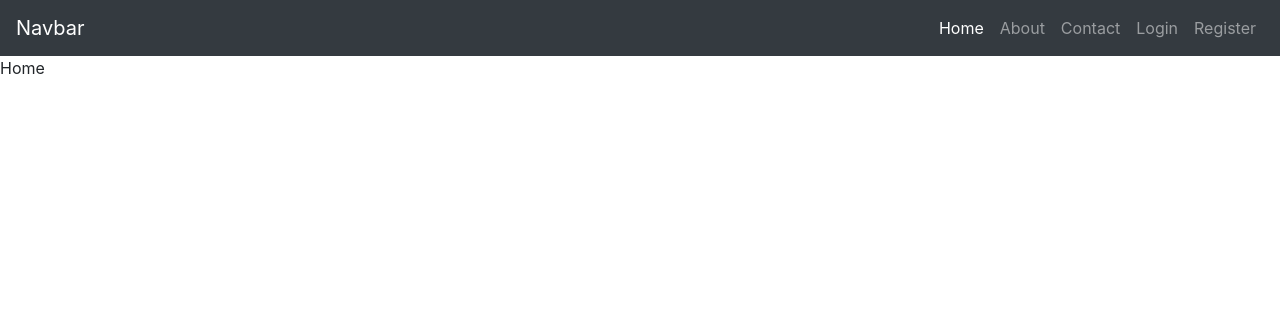
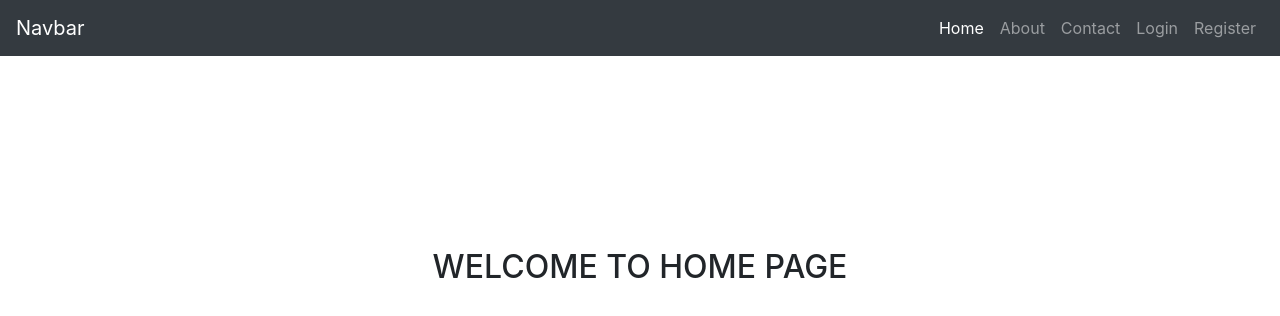
Before and after one commit to mrutyunjaydash/MERNProject, a React (Create React App) app in the folder client/: page / in a window 1280 px wide. Shown: the top 316 px of the page. Built offline with nearby package versions, Linux system fonts and the light colour scheme.

Commit message:
home page update

```diff
--- a/client/src/App.css
+++ b/client/src/App.css
@@ -34,3 +34,8 @@ input[type=number] {
 .signup{
   padding-top: 5%;
 }
+
+.home{
+  margin-top:12em;
+
+}
--- a/client/src/components/Home.js
+++ b/client/src/components/Home.js
@@ -2,9 +2,15 @@ import React from 'react';
 
 const Home = () => {
     return (
-        <div>
-            <p>Home</p>
-        </div>
+       <section className="home">
+           <div className="container">
+                <div className="align-items-center">
+                    <div className="h2 center">
+                       WELCOME TO HOME PAGE
+                    </div>
+                </div>
+           </div>
+       </section>
     );
 };
 
```
